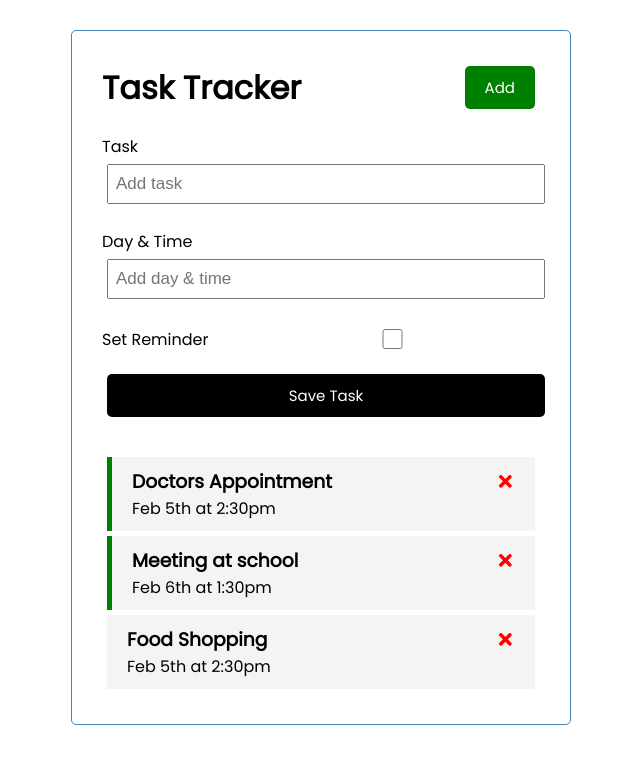
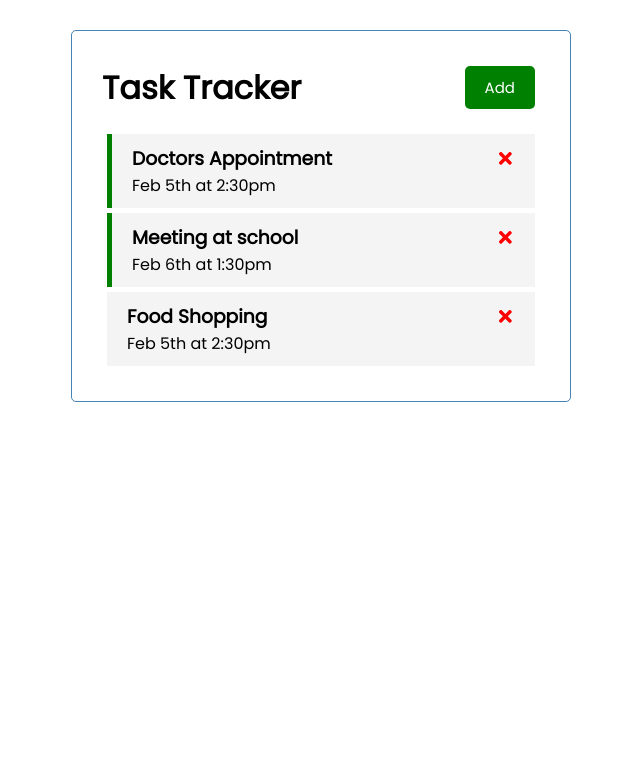
Before and after one commit to mleontenko/react-task-tracker, a React (Create React App) app: page / in a window 1280 px wide. Shown: the top 764 px of the page, without its empty margins (319-959 px from the left). Built offline with nearby package versions, Linux system fonts and the light colour scheme.

Commit message:
button toggle

```diff
--- a/src/App.js
+++ b/src/App.js
@@ -4,6 +4,9 @@ import { useState } from 'react'
 import AddTask from './components/AddTask'
 
 const App = () => {
+
+  const [showAddTask, setShowAddTask] = useState(false)
+
   const [tasks, setTasks] = useState([
       {
           id: 1,
@@ -48,8 +51,8 @@ const App = () => {
 
   return (
     <div className='container'>
-      <Header />
-      <AddTask onAdd={addTask} />
+      <Header onAdd={() => setShowAddTask (!showAddTask)}  showAdd={showAddTask}/>
+      {showAddTask && <AddTask onAdd={addTask} />}
       {tasks.length > 0 ? <Tasks tasks={tasks} onDelete={deleteTask} onToggle={toggleReminder}/> : 'No tasks to show'}
     </div>
   )
--- a/src/components/Header.js
+++ b/src/components/Header.js
@@ -1,15 +1,11 @@
 import PropTypes from 'prop-types'
 import Button from './Button'
 
-const Header = ({ title }) => {
-    const onClick = () => {
-        console.log('click')
-    }
-
+const Header = ({ title, onAdd, showAdd }) => {
     return (
         <header className='header'>
             <h1>{title}</h1>
-            <Button color='green' text='Add' onClick={onClick}/>
+            <Button color={showAdd ? 'red' : 'green' } text={showAdd ? 'Close' : 'Add'} onClick={onAdd}/>
         </header>
     )
 }
```
